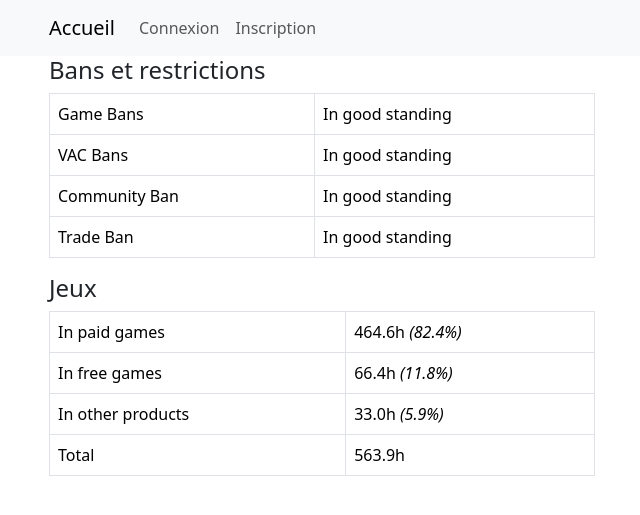
After one commit to Alexandre-Jln/Projet-Php-Steam, a PHP site: page /user-session.php in a window 1280 px wide. The commit adds this page. Shown: the top 515 px of the page, without its empty margins (33-673 px from the left). Run offline with PHP 8.4, Linux system fonts and the light colour scheme.

Commit message:
déplacement de la nav bar de welcome.php vers header.php et validation des deux. Création de user-session.php pour ajouter le contenue de la session.

```diff
--- a/connexion/login.php
+++ b/connexion/login.php
@@ -1,8 +1,7 @@
 <?php
-require_once('../nav-bar.php');
+require_once('../layout/header.php');
 require_once('../classes/ErrorCode.php');
 
-session_start();
 
 if (isset($_POST['user_name']) && isset($_POST['password'])) {
     $username = $_POST['user_name'];
@@ -34,7 +33,7 @@ if (isset($_POST['user_name']) && isset($_POST['password'])) {
             if (password_verify($password, $hashedPassword)) {
                 // Connexion réussie
                 $_SESSION['user_name'] = $username;
-                header('Location: welcome.php');
+                header('Location: /welcome.php');
                 exit();
             } else {
                 echo "Le mot de passe est incorrect.";
--- a/connexion/logout.php
+++ b/connexion/logout.php
@@ -4,6 +4,6 @@ session_start();
 
 session_destroy();
 
-header('Location: logout.php');
+header('Location: ../index.php');
 exit();
 ?>
--- a/layout/header.php
+++ b/layout/header.php
@@ -1,49 +1,58 @@
-<?php session_start(); ?>
+<?php
+//require_once '../connexion/login.php';
+session_start();
+?>
+
 <!DOCTYPE html>
 <html lang="en">
 
 <head>
-  <meta charset="UTF-8">
-  <meta name="viewport" content="width=device-width, initial-scale=1.0">
-  <title>Produits</title>
+    <meta charset="UTF-8">
+    <meta name="viewport" content="width=device-width, initial-scale=1.0">
+    <title>Produits</title>
     <link href="https://cdn.jsdelivr.net/npm/bootstrap@5.3.1/dist/css/bootstrap.min.css" rel="stylesheet" integrity="sha384-4bw+/aepP/YC94hEpVNVgiZdgIC5+VKNBQNGCHeKRQN+PtmoHDEXuppvnDJzQIu9" crossorigin="anonymous">
 
-    <style>
-        body {
-            background-image: url('assets/steam_image.jpg');
-            background-size: cover;
-            background-repeat: no-repeat;
-            background-attachment: fixed;
-            background-position: right;
-        }
-    </style>
+    <!-- Barre de navigation Bootstrap -->
+    <nav class="navbar navbar-expand-lg navbar-light bg-light">
+        <div class="container">
+            <a class="navbar-brand" href="../index.php">Accueil</a>
+            <button class="navbar-toggler" type="button" data-bs-toggle="collapse" data-bs-target="#navbarNav" aria-controls="navbarNav" aria-expanded="false" aria-label="Toggle navigation">
+                <span class="navbar-toggler-icon"></span>
+            </button>
+            <div class="collapse navbar-collapse" id="navbarNav">
+                <ul class="navbar-nav margin-right:auto">
+                    <?php
+                    if (isset($_SESSION['user_name'])) {
+                        // L'utilisateur est connecté et affiche le bouton de déconnexion
+                        echo '<li class="nav-item">
+           <a class="nav-link" href="../user-session.php">Informations du profil</a>
+                          </li>
+                          <li class="nav-item">
+                            <a class="nav-link" href="../connexion/logout.php">Déconnexion</a>
+                          </li>';
+
+                    } else {
+                        // L'utilisateur n'est pas connecté, affichez les liens de connexion et inscription
+                        echo '<li class="nav-item">
+            <a class="nav-link" href="../connexion/login.php">Connexion</a>
+          </li>
+          <li class="nav-item">
+            <a class="nav-link" href="../registration.php">Inscription</a>
+          </li>';
+                    }
+                    ?>
+                </ul>
+            </div>
+        </div>
+    </nav>
 </head>
 
 <body>
 
-<!-- Barre de navigation Bootstrap -->
-<nav class="navbar navbar-expand-lg navbar-light bg-light">
-    <div class="container">
-        <a class="navbar-brand" href="index.php">Accueil</a>
-        <button class="navbar-toggler" type="button" data-bs-toggle="collapse" data-bs-target="#navbarNav" aria-controls="navbarNav" aria-expanded="false" aria-label="Toggle navigation">
-            <span class="navbar-toggler-icon"></span>
-        </button>
-        <div class="collapse navbar-collapse" id="navbarNav">
-            <ul class="navbar-nav ml-auto">
-                <li class="nav-item">
-                    <a class="nav-link" href="connexion/login.php">Connexion</a>
-                </li>
-                <li class="nav-item">
-                    <a class="nav-link" href="registration.php">Inscription</a>
-                </li>
-            </ul>
-        </div>
-    </div>
-</nav>
 
-<!-- Contenu principal -->
-<div class="container mt-4 text-white">
-    <h1>Bienvenue sur notre site</h1>
-    <p>Cliquez sur <a href="connexion/login.php">Connexion</a> ou <a href="registration.php">Inscription</a> pour continuer.</p>
-</div>
+
 <script src="https://cdn.jsdelivr.net/npm/bootstrap@5.3.1/dist/js/bootstrap.bundle.min.js" integrity="sha384-HwwvtgBNo3bZJJLYd8oVXjrBZt8cqVSpeBNS5n7C8IVInixGAoxmnlMuBnhbgrkm" crossorigin="anonymous"></script>
+
+</body>
+
+</html>
--- a/registration.php
+++ b/registration.php
@@ -1,7 +1,8 @@
 <?php
 
-require_once 'nav-bar.php';
+require_once 'layout/header.php';
 require_once 'classes/ErrorCode.php';
+
 
 $db = new PDO('mysql:host=host.docker.internal;dbname=php_project_steam', 'root', '');
 ini_set('display_errors', 1);
--- /dev/null
+++ b/user-session.php
@@ -0,0 +1,82 @@
+<?php
+require_once 'layout/header.php';
+?>
+
+    <!DOCTYPE html>
+    <html lang="en">
+
+    <head>
+        <meta charset="UTF-8">
+        <meta name="viewport" content="width=device-width, initial-scale=1.0">
+        <title>Titre de la page</title>
+        <!-- Incluez ici les liens vers les fichiers CSS et JavaScript Bootstrap si nécessaire -->
+    </head>
+
+    <body>
+
+        <div class="container">
+            <div class="row">
+                <div class="col-md-6">
+                    <h4>Bans et restrictions</h4>
+                    <table class="table table-bordered table-hover table-fixed table-responsive-flex">
+                        <tbody>
+                        <tr>
+                            <td class="span3">Game Bans</td>
+                            <td>In good standing</td>
+                        </tr>
+                        <tr>
+                            <td class="span3">VAC Bans</td>
+                            <td>In good standing</td>
+                        </tr>
+                        <tr>
+                            <td class="span3">Community Ban</td>
+                            <td>In good standing</td>
+                        </tr>
+                        <tr>
+                            <td class="span3">Trade Ban</td>
+                            <td>In good standing</td>
+                        </tr>
+                        </tbody>
+                    </table>
+                    <h4>Jeux</h4>
+                    <table class="table table-bordered table-hover table-fixed table-responsive-flex">
+                        <tbody>
+                        <tr>
+                            <td class="span3">In paid games</td>
+                            <td>
+                                464.6h
+                                <i class="muted"> (82.4%)</i>
+                            </td>
+                        </tr>
+                        <tr>
+                            <td class="span3">In free games</td>
+                            <td>
+                                66.4h
+                                <i class="muted"> (11.8%)</i>
+                            </td>
+                        </tr>
+                        <tr>
+                            <td class="span3">In other products</td>
+                            <td>
+                                33.0h
+                                <i class="muted"> (5.9%)</i>
+                            </td>
+                        </tr>
+                        <tr>
+                            <td class="span3">Total</td>
+                            <td>563.9h</td>
+                        </tr>
+                        </tbody>
+                    </table>
+                </div>
+            </div>
+        </div>
+
+        <script src="https://cdn.jsdelivr.net/npm/bootstrap@5.3.1/dist/js/bootstrap.bundle.min.js" integrity="sha384-HwwvtgBNo3bZJJLYd8oVXjrBZt8cqVSpeBNS5n7C8IVInixGAoxmnlMuBnhbgrkm" crossorigin="anonymous"></script>
+
+    </body>
+
+</html>
+
+
+<?php require_once 'layout/footer.php';
```
Also changed, not shown: index.php (+15 -1 lines), login.php (deleted, +0 -26 lines), logout.php (deleted, +0 -8 lines), nav-bar.php (deleted, +0 -32 lines), welcome.php (+4 -5 lines).
